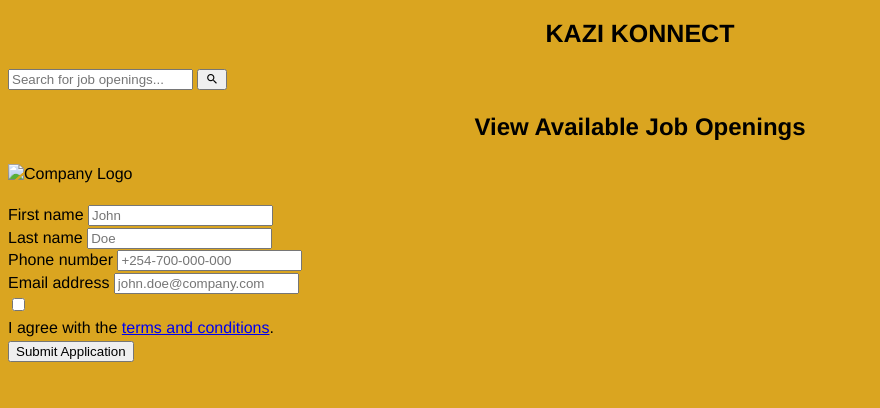
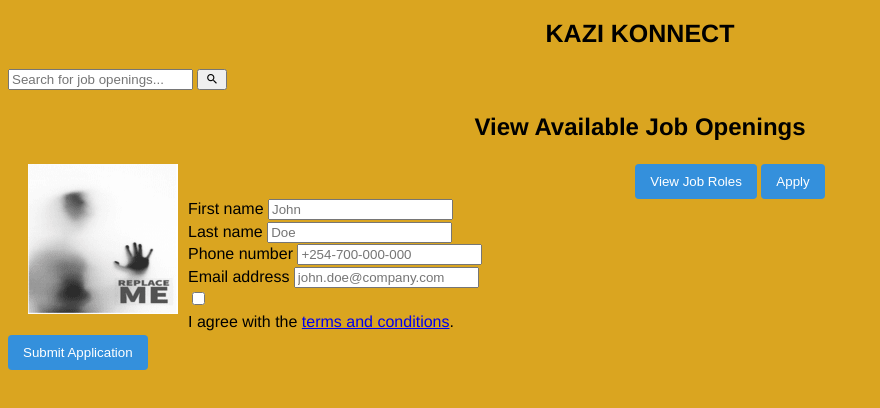
Before and after one commit to BriannaFaith/KaziKonnect, a website: page src/index.html in a window 1280 px wide. Shown: the whole page, without its empty margins (0-880 px from the left). Drawn offline with Linux system fonts and the light colour scheme; files that its build step writes are made by us from their sources.

Commit message:
html elements

```diff
--- a/index.js
+++ b/index.js
@@ -2,12 +2,17 @@
 
 
 // Event listerners for displaying the job details
-document.addEventListener('DOMContentLoaded',()=>{
+//document.addEventListener('DOMContentLoaded',()=>{
 
-})
+//})
 // function to display details of job listing
 //[company image, job title,location, No of applicants]
 //view job roles- button- click
 //Apply Now- button - click
+//Submit Application-click
+function toggleForm(applicationForm) {
+    var formContainer = document.getElementById("applicationForm");
+    formContainer.style.display = formContainer.style.display === "none" ? "block" : "none";
+}
 
 //alert box - alerts the user upon successful application
--- a/src/index.css
+++ /dev/null
@@ -1,3 +0,0 @@
-@tailwind base;
-@tailwind components;
-@tailwind utilities;
--- a/src/index.html
+++ b/src/index.html
@@ -10,10 +10,6 @@
 <body>
     <!-- html elements -->
     <h1 class>KAZI KONNECT</h1>
-
-
-
-
 
     <div class="max-w-2xl mx-auto bg-white p-16">
 
@@ -36,14 +32,20 @@
     <div container="jobs">
         <h2 id>View Available Job Openings</h2>
         <div class="jobListing">
-            <img id="poster" src="assets/placeholderImage.png" alt="Company Logo">
-            <h3 id=" jobtitletitle"></h2>
+            <img id="poster" src="/assets/placeholderImage (1).png"alt="Company Poster">
+            <div>
+                <h3 id=" jobtitle"></h2>
+                    <p id="company"></p>
                     <p id="location"> </p>
                     <p id="noOfApplicants"> </p>
+                    <button id="viewRolesBtn"class="btn">View Job Roles</button>
+                    <button id="applyBtn" class="btn">Apply</button>
 
             </div>
 
+    </div>
 
+<div class="applicationForm" id="applicationForm">
         <form>
             <div class="grid gap-6 mb-6 lg:grid-cols-2">
                 <div>
@@ -68,9 +70,10 @@
                         </div>
                         <label for="remember" class="ml-2 text-sm font-medium text-gray-900 dark:text-gray-400">I agree with the <a href="#" class="text-blue-600 hover:underline dark:text-blue-500">terms and conditions</a>.</label>
                     </div>
-                <button type="submit" class="text-white bg-blue-700 hover:bg-blue-800 focus:ring-4 focus:outline-none focus:ring-blue-300 font-medium rounded-lg text-sm w-full sm:w-auto px-5 py-2.5 text-center dark:bg-blue-600 dark:hover:bg-blue-700 dark:focus:ring-blue-800">Submit Application</button>
 
+                    <button id="submit" class="btn">Submit Application</button>
         </form>
-
+    </div>
+    <script src="index.js"></script>
 </body>
 </html>
--- a/src/output.css
+++ b/src/output.css
@@ -12,3 +12,32 @@ h1{
 h2{
   text-align: center;
 }
+p {
+  font-size: 1.2em;
+  margin-bottom: 20px;
+  font-family: Phantomsans, sans-serif;
+}
+
+img {
+width: 150px;
+height: 150px;
+float:left;
+padding-left: 20px;
+padding-right: 10px;
+}
+.jobListing{
+text-align: center;
+}
+.btn{
+  background-color: #3490dc;
+      color: #fff;
+      padding: 10px 15px;
+      border: none;
+      border-radius: 4px;
+      cursor: pointer;
+      transition: background-color 0.3s ease;
+    }
+button:active,
+button:hover {
+outline: 0;
+}
```
Also changed, not shown: assets/placeholderImage (1).png (added), assets/placeholderImage.png (added), 2 other files. Lines whose indentation alone changed are shown as unchanged.
